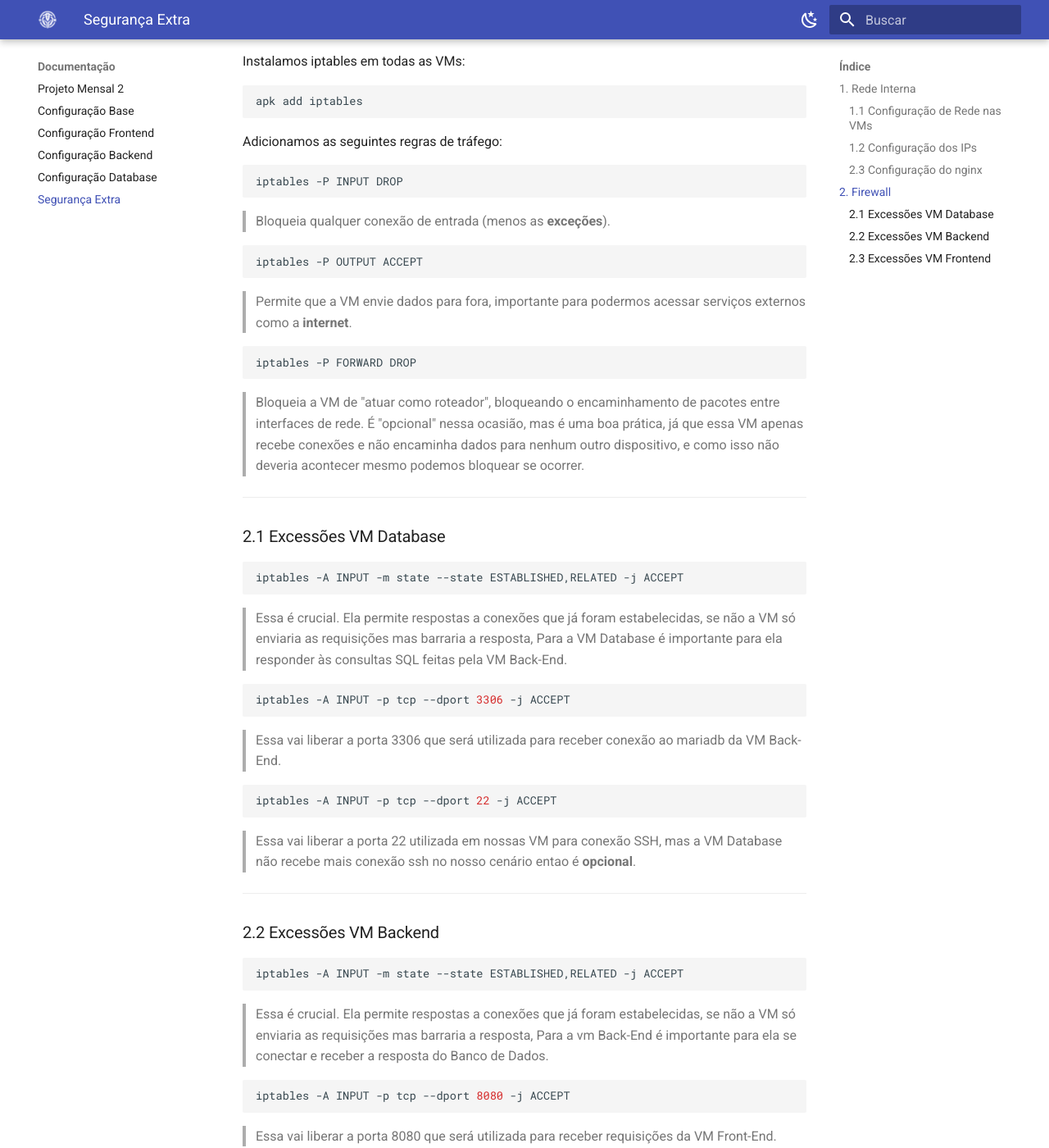
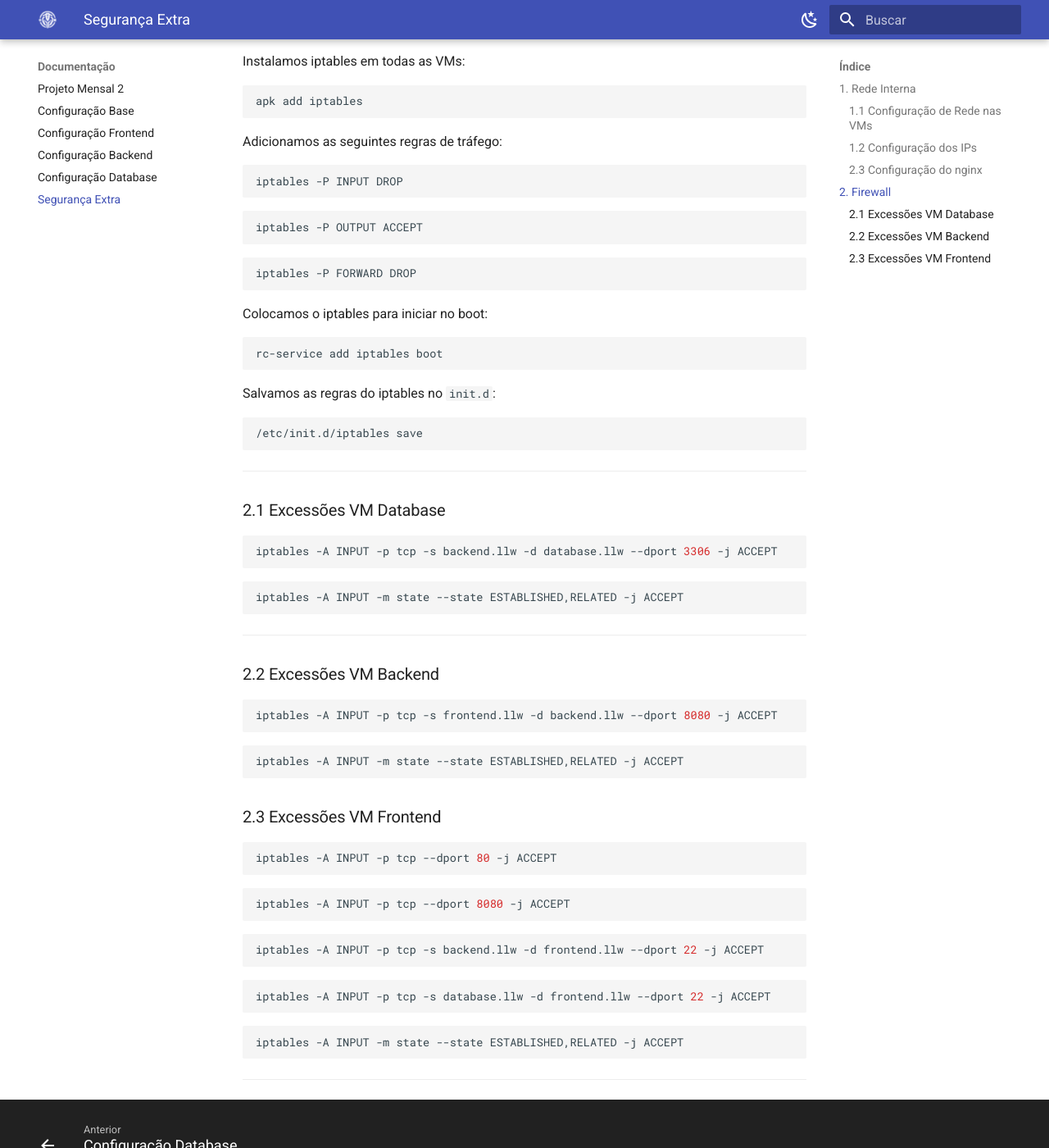
Before and after one commit to fabziano/llw, an MkDocs documentation site: the page built from docs/extra.md, in a window 1280 px wide and 1400 px high, scrolled down 3507 px. Shown: the whole window at 82% size. Built offline with MkDocs 1.6.1 and Material for MkDocs 9.7.7, drawn with Linux system fonts in a browser that asks for light colours; some of the changed text lies outside the part shown.

Commit message:
extra - firewall

````diff
--- a/docs/extra.md
+++ b/docs/extra.md
@@ -148,79 +148,70 @@ Adicionamos as seguintes regras de tráfego:
 iptables -P INPUT DROP
 ```
 
->Bloqueia qualquer conexão de entrada (menos as **exceções**).
-
 ```bash
 iptables -P OUTPUT ACCEPT
 ```
-
-> Permite que a VM envie dados para fora, importante para podermos acessar serviços externos como a **internet**.
 
 ```bash
 iptables -P FORWARD DROP
 ```
 
->Bloqueia a VM de "atuar como roteador", bloqueando o encaminhamento de pacotes entre interfaces de rede. É "opcional" nessa ocasião, mas é uma boa prática, já que essa VM apenas recebe conexões e não encaminha dados para nenhum outro dispositivo, e como isso não deveria acontecer mesmo podemos bloquear se ocorrer.
+Colocamos o iptables para iniciar no boot:
+
+```bash
+rc-service add iptables boot
+```
+
+Salvamos as regras do iptables no `init.d`:
+
+```bash
+/etc/init.d/iptables save
+```
 
 ---
 
 ### 2.1 Excessões VM Database
 
 ```bash
+iptables -A INPUT -p tcp -s backend.llw -d database.llw --dport 3306 -j ACCEPT
+```
+
+```bash
 iptables -A INPUT -m state --state ESTABLISHED,RELATED -j ACCEPT
 ```
-
->Essa é crucial. Ela permite respostas a conexões que já foram estabelecidas, se não a VM só enviaria as requisições mas barraria a resposta, Para a VM Database é importante para ela responder às consultas SQL feitas pela VM Back-End.
-
-
-```bash
-iptables -A INPUT -p tcp --dport 3306 -j ACCEPT
-```
-
->Essa vai liberar a porta 3306 que será utilizada para receber conexão ao mariadb da VM Back-End.
-
-```bash
-iptables -A INPUT -p tcp --dport 22 -j ACCEPT
-```
-
->Essa vai liberar a porta 22 utilizada em nossas VM para conexão SSH, mas a VM Database não recebe mais conexão ssh no nosso cenário entao é **opcional**.
 
 ---
 
 ### 2.2 Excessões VM Backend
 
 ```bash
+iptables -A INPUT -p tcp -s frontend.llw -d backend.llw --dport 8080 -j ACCEPT
+```
+
+```bash
 iptables -A INPUT -m state --state ESTABLISHED,RELATED -j ACCEPT
 ```
 
->Essa é crucial. Ela permite respostas a conexões que já foram estabelecidas, se não a VM só enviaria as requisições mas barraria a resposta, Para a vm Back-End é importante para ela se conectar e receber a resposta do Banco de Dados.
+### 2.3 Excessões VM Frontend
+
+```bash
+iptables -A INPUT -p tcp --dport 80 -j ACCEPT
+```
 
 ```bash
 iptables -A INPUT -p tcp --dport 8080 -j ACCEPT
 ```
 
->Essa vai liberar a porta 8080 que será utilizada para receber requisições da VM Front-End.
+```bash
+iptables -A INPUT -p tcp -s backend.llw -d frontend.llw --dport 22 -j ACCEPT
+```
 
 ```bash
-iptables -A INPUT -p tcp --dport 22 -j ACCEPT
+iptables -A INPUT -p tcp -s database.llw -d frontend.llw --dport 22 -j ACCEPT
 ```
-
->Essa vai liberar a porta 22 utilizada em nossas VM para conexão SSH, mas a VM Back-End não recebe mais conexão ssh no nosso cenário entao é **opcional**.
-
----
-
-### 2.3 Excessões VM Frontend
 
 ```bash
 iptables -A INPUT -m state --state ESTABLISHED,RELATED -j ACCEPT
 ```
 
->Essa é crucial. Ela permite respostas a conexões que já foram estabelecidas, se não a VM só enviaria as requisições mas barraria a resposta, Para a vm Front-End é importante para ela se conectar e receber a resposta da API.
-
-```bash
-iptables -A INPUT -p tcp --dport 22 -j ACCEPT
-```
-
->Essa vai liberar a porta 22 utilizada em nossas VM para conexão SSH, por onde ela recebe os backups por exemplo.
-
 ---
````
